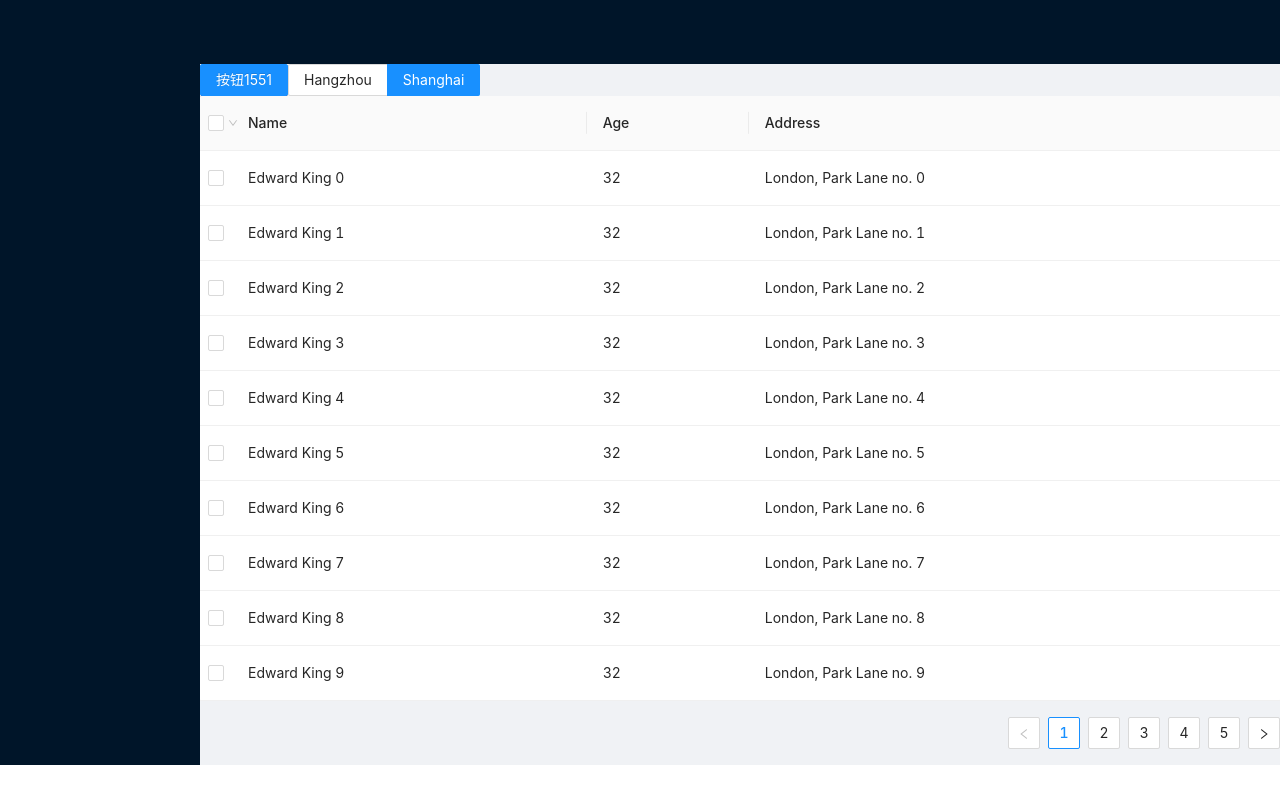
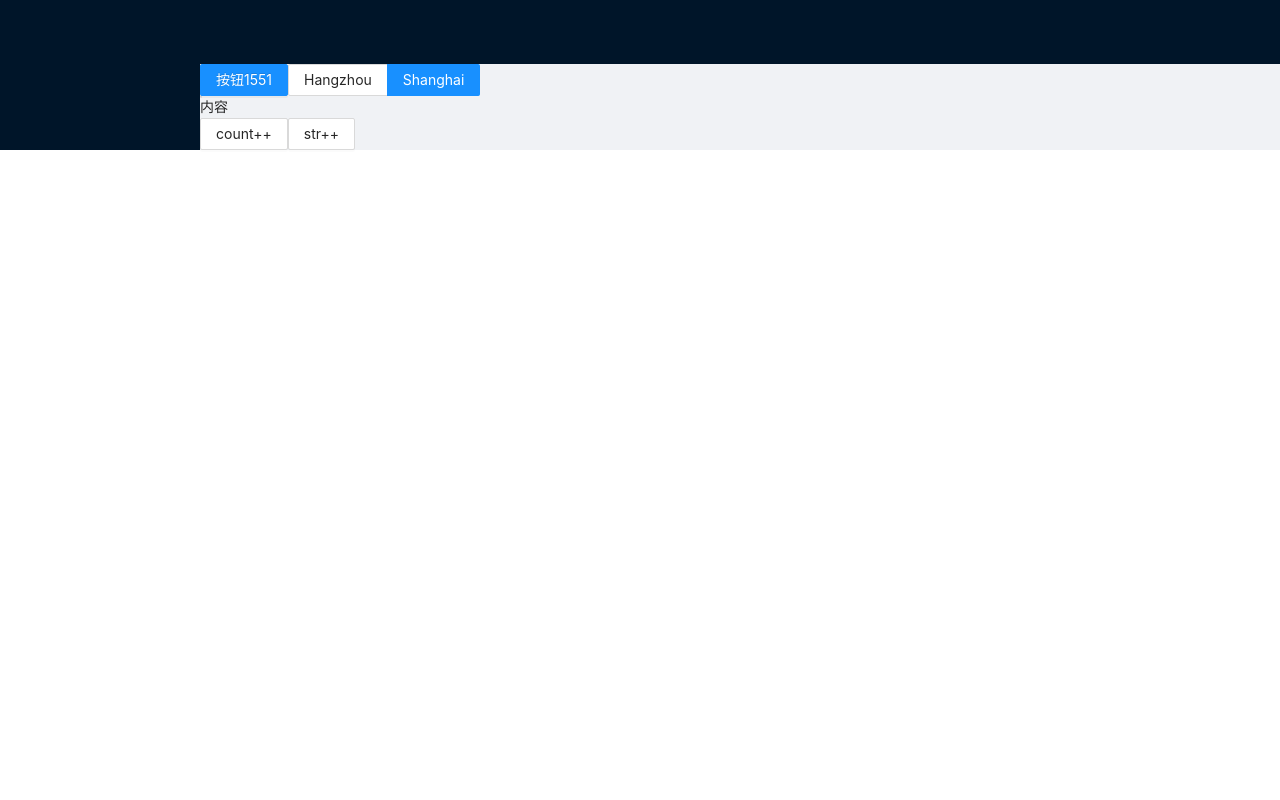
Before and after one commit to advancedweld/my-app, a React app: page / in a window 1280 px wide. Built offline with nearby package versions, Linux system fonts and the light colour scheme.

Commit message:
antd相关

```diff
--- a/src/App.js
+++ b/src/App.js
@@ -8,6 +8,8 @@ import Button from "share/Checkbox/Button.tsx";
 import Radio from "share/Checkbox/RadioGroup.tsx";
 import TableCustomer from "share/Checkbox/TableSelectioncustomer.tsx";
 import DraggerUpload from "share/Uploader/DraggerUpload.tsx";
+
+import EffectCom from "share/EffectCom/EffectCom.tsx";
 
 const { Header, Sider, Content } = Layout;
 function App() {
@@ -23,7 +25,9 @@ function App() {
             </div>
             <Button />
             <Radio></Radio>
-            <TableCustomer></TableCustomer>
+            <EffectCom></EffectCom>
+
+            {/* <TableCustomer></TableCustomer> */}
           </Content>
         </Layout>
       </Layout>
--- a/src/components/Checkbox/TableSelectioncustomer.tsx
+++ b/src/components/Checkbox/TableSelectioncustomer.tsx
@@ -17,7 +17,7 @@ const columns = [
 ];
 
 const data = [];
-for (let i = 0; i < 46; i++) {
+for (let i = 0; i < 2; i++) {
   data.push({
     key: i,
     name: `Edward King ${i}`,
@@ -27,6 +27,34 @@ for (let i = 0; i < 46; i++) {
 }
 
 const TableCustomer = () => {
+  const components = {
+    body: {
+      row: (props) => {
+        console.log("表格row props------", props);
+        return (
+          <>
+            <div>这是一行</div>
+            {props.children}
+          </>
+        );
+      },
+      cell: (props) => {
+        console.log("表格cell props------", props);
+        return (
+          <span
+            style={{
+              display: "inline-block",
+              width: "300px",
+              background: "blue",
+              border: "1px solid red",
+            }}
+          >
+            cell
+          </span>
+        );
+      },
+    },
+  };
   const [selectedRowKeys, setSelectedRowKeys] = useState([]);
   // state = {
   //   selectedRowKeys: [], // Check here to configure the default column
@@ -79,7 +107,12 @@ const TableCustomer = () => {
       {!!selectedRowKeys.length && (
         <div>{`已选择${selectedRowKeys.length}项`}</div>
       )}
-      <Table rowSelection={rowSelection} columns={columns} dataSource={data} />
+      <Table
+        rowSelection={rowSelection}
+        columns={columns}
+        dataSource={data}
+        components={components}
+      />
     </>
   );
 };
--- /dev/null
+++ b/src/components/EffectCom/EffectCom.tsx
@@ -0,0 +1,43 @@
+import { Button } from "antd";
+import React, { useCallback, useEffect, useRef, useState } from "react";
+
+const Com = (props: any) => {
+  const [count, setCount] = useState(0);
+  const [str, setStr] = useState("");
+  const ref = useRef<number | undefined>();
+
+  // useEffect(() => {
+  //   console.log("count is -----", count);
+  //   console.log("str is -----", str);
+  //   console.log("ref is -------", ref.current);
+  // }, [count]);
+
+  useEffect(() => {
+    myFn();
+  });
+
+  const myFn = useCallback(() => {
+    console.log("count is -----", count);
+    console.log("str is -----", str);
+    console.log("ref is -------", ref.current);
+  }, [str]);
+  const clickHandler = () => {
+    setCount(count + 1);
+    ref.current = count;
+  };
+  return (
+    <>
+      <div>内容</div>
+      <Button onClick={clickHandler}>count++</Button>
+      <Button
+        onClick={() => {
+          setStr(str + "h");
+        }}
+      >
+        str++
+      </Button>
+    </>
+  );
+};
+
+export default Com;
--- a/src/components/Uploader/DraggerUpload.tsx
+++ b/src/components/Uploader/DraggerUpload.tsx
@@ -1,12 +1,12 @@
 import { Upload } from "antd";
-import * as styles from "./style.module.css";
+// import * as styles from "./style.module.css";
 
 const { Dragger } = Upload;
 
 export default () => {
   return (
     <Dragger>
-      <div className={styles.testClass}>这是上传区域</div>
+      {/* <div className={styles.testClass}>这是上传区域</div> */}
     </Dragger>
   );
 };
```
